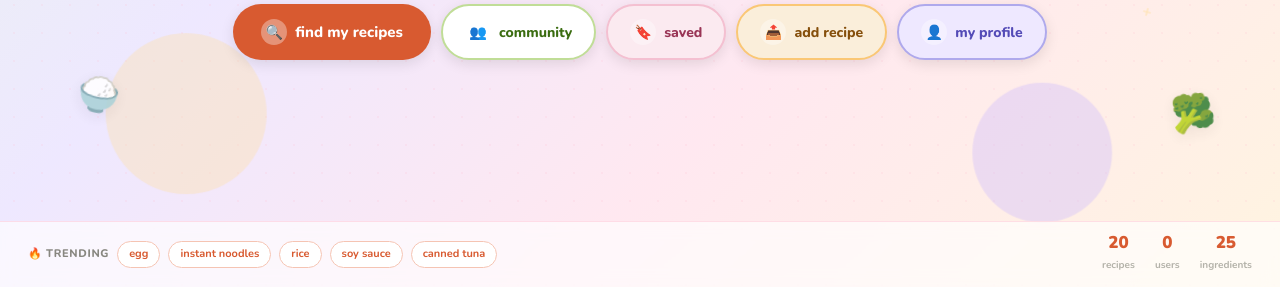
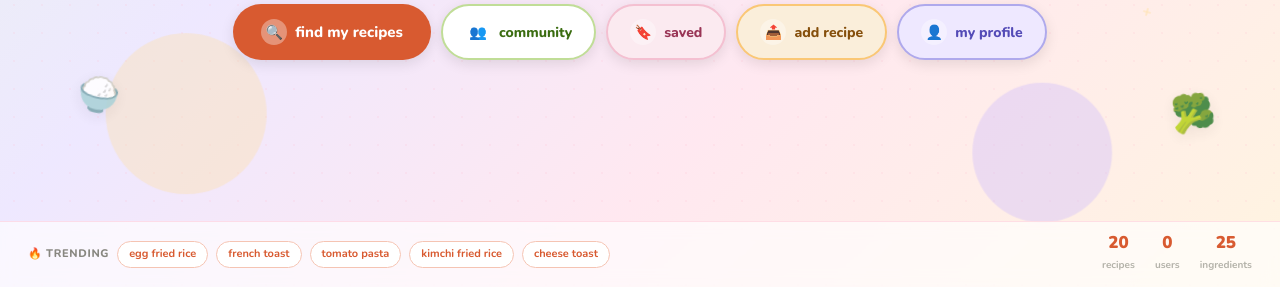
Before and after one commit to xAmyyang/cits5505, a Flask app: page / in a window 1280 px wide. Shown: the part 513-800 px from the top of the page. Run offline with Flask 3, Linux system fonts and the light colour scheme; data comes from the database, SQL or seed files in the repository.

Commit message:
changed the trending from ingredients to recipes

```diff
--- a/app.py
+++ b/app.py
@@ -265,17 +265,26 @@ def inject_auth_state():
 def home():
     db = get_db()
 
+    trending_recipes = db.execute("""
+    SELECT id, title, emoji, likes
+    FROM recipes
+    WHERE status = 'published' OR user_id IS NULL
+    ORDER BY likes DESC, created_at DESC
+    LIMIT 5
+""").fetchall()
+
     recipe_count = db.execute("SELECT COUNT(*) FROM recipes").fetchone()[0]
     user_count = db.execute("SELECT COUNT(*) FROM users").fetchone()[0]
     ingredient_count = db.execute("SELECT COUNT(*) FROM ingredients").fetchone()[0]
 
     return render_template(
         "index.html",
-        is_logged_in=session.get("user_id") is not None,
-        current_user_name=session.get("user_name"),
+        trending_recipes=trending_recipes,
         recipe_count=recipe_count,
         user_count=user_count,
-        ingredient_count=ingredient_count
+        ingredient_count=ingredient_count,
+        is_logged_in=session.get("user_id") is not None,
+        current_user_name=session.get("user_name", "")
     )
 
 @app.route("/login", methods=("GET", "POST"))
--- a/schema.sql
+++ b/schema.sql
@@ -64,3 +64,11 @@ CREATE TABLE IF NOT EXISTS user_achievements (
     FOREIGN KEY (user_id)        REFERENCES users(id) ON DELETE CASCADE,
     FOREIGN KEY (achievement_id) REFERENCES achievements(id) ON DELETE CASCADE
 );
+CREATE TABLE IF NOT EXISTS recipe_likes (
+    user_id INTEGER NOT NULL,
+    recipe_id INTEGER NOT NULL,
+    created_at TIMESTAMP NOT NULL DEFAULT CURRENT_TIMESTAMP,
+    PRIMARY KEY (user_id, recipe_id),
+    FOREIGN KEY (user_id) REFERENCES users(id) ON DELETE CASCADE,
+    FOREIGN KEY (recipe_id) REFERENCES recipes(id) ON DELETE CASCADE
+);
--- a/templates/index.html
+++ b/templates/index.html
@@ -104,11 +104,13 @@
   <div class="sc-bottom">
     <div class="sc-trending">
       <span class="sc-trend-label">🔥 trending</span>
-      <a href="#" class="sc-trend-chip">egg</a>
-      <a href="#" class="sc-trend-chip">instant noodles</a>
-      <a href="#" class="sc-trend-chip">rice</a>
-      <a href="#" class="sc-trend-chip">soy sauce</a>
-      <a href="#" class="sc-trend-chip">canned tuna</a>
+      {% for recipe in trending_recipes %}
+    <a href="{{ url_for('recipe_detail', recipe_id=recipe.id) }}" class="sc-trend-chip">
+    {{ recipe.title }}
+    </a>
+    {% else %}
+    <span class="sc-trend-chip">no recipes yet</span>
+    {% endfor %}
     </div>
     <div class="sc-stats">
       <div class="text-center">
```
